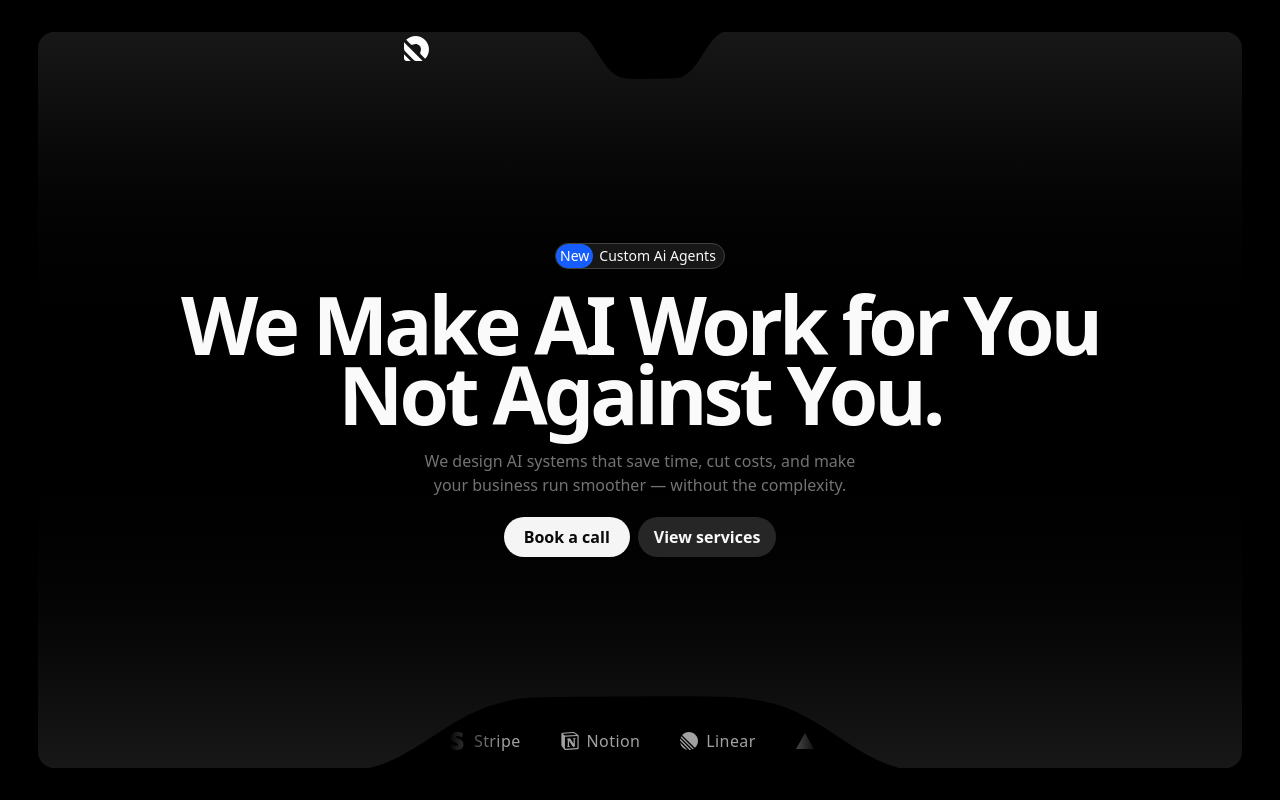
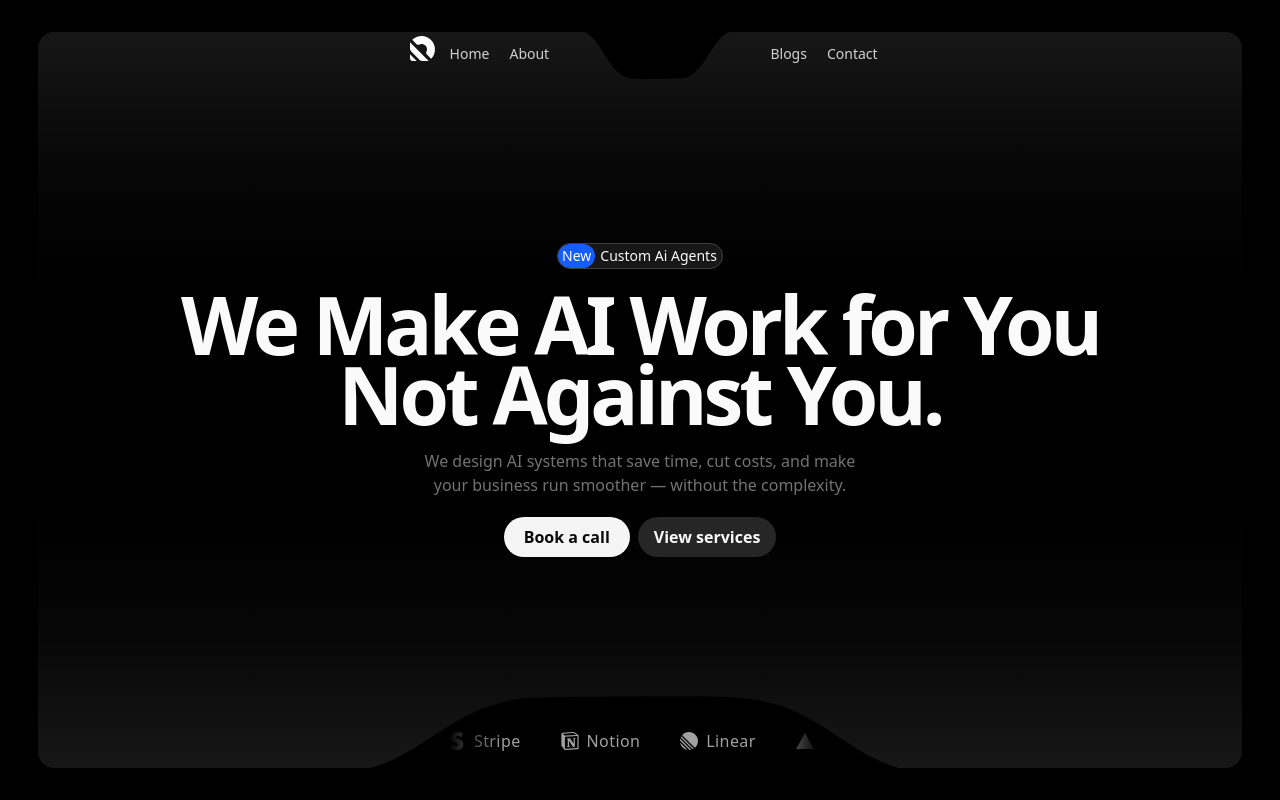
Before and after one commit to Nikhilqwert04/avix-main, a Next.js app: page / in a window 1280 px wide. Shown: the top 800 px of the page. Built offline with nearby package versions, Linux system fonts and the light colour scheme.

Commit message:
Enhance landing page with smooth scrolling and animations; add framer-motion and lenis dependencies. Update layout to include Navbar and SmoothScroll components for improved user experience.

```diff
--- a/app/layout.tsx
+++ b/app/layout.tsx
@@ -1,6 +1,8 @@
 import type { Metadata } from "next";
 import localFont from "next/font/local";
 import "./globals.css";
+import Navbar from "@/components/landing/Navbar";
+import SmoothScroll from "@/components/SmoothScroll";
 
 const interDisplay = localFont({
   src: [
@@ -113,7 +115,12 @@ export default function RootLayout({
       lang="en"
       className={`${interDisplay.variable} h-full bg-black text-neutral-50 antialiased`}
     >
-      <body className="flex min-h-full flex-col">{children}</body>
+      <body className="flex min-h-full flex-col">
+        <SmoothScroll>
+          <Navbar />
+          {children}
+        </SmoothScroll>
+      </body>
     </html>
   );
 }
--- a/app/page.tsx
+++ b/app/page.tsx
@@ -5,11 +5,15 @@ import React from "react";
 
 const page = () => {
   return (
-    <div className="relative flex h-screen w-screen flex-col items-center">
-      <Navbar />
-      <Landing />
-      <div className="relative">
-        <Footer />
+    <div className="flex h-screen w-screen flex-col">
+      <div className="flex min-h-screen min-w-[93vw] flex-col items-center">
+        <Landing />
+        <div className="relative">
+          <Footer />
+        </div>
+      </div>
+      <div className="flex min-h-screen min-w-screen items-center justify-center text-8xl">
+        Under Work
       </div>
     </div>
   );
--- /dev/null
+++ b/components/SmoothScroll.tsx
@@ -0,0 +1,28 @@
+"use client";
+
+import Lenis from "lenis";
+import { useEffect } from "react";
+
+export default function SmoothScroll({
+  children,
+}: {
+  children: React.ReactNode;
+}) {
+  useEffect(() => {
+    const lenis = new Lenis({
+      duration: 2,
+      easing: (t) => Math.min(1, 1.001 - Math.pow(2, -10 * t)),
+    });
+
+    function raf(time: number) {
+      lenis.raf(time);
+      requestAnimationFrame(raf);
+    }
+
+    requestAnimationFrame(raf);
+
+    return () => lenis.destroy();
+  }, []);
+
+  return <>{children}</>;
+}
--- a/components/contact/Main.tsx
+++ b/components/contact/Main.tsx
@@ -5,7 +5,7 @@ import LowerDiv from "./LowerDiv";
 
 function main() {
   return (
-    <div className="mt-44 flex w-full flex-col items-center overflow-x-hidden">
+    <div className="mt-30 mb-10 flex w-full flex-col items-center overflow-x-hidden">
       <UpperHeading />
       <LowerDiv />
     </div>
--- a/components/landing/Landing.tsx
+++ b/components/landing/Landing.tsx
@@ -1,39 +1,79 @@
+"use client";
+
 import Link from "next/link";
-import React from "react";
+import { motion } from "framer-motion";
+
+const ease = [0, 0, 0.2, 1] as const;
 
 const Landing = () => {
   return (
     <div className="relative m-8 flex h-full min-w-[94vw] flex-col items-center justify-center gap-5 overflow-hidden rounded-2xl bg-linear-to-b from-neutral-900 via-black to-neutral-900">
-      <div className="flex items-center gap-1.5 rounded-full border border-neutral-700 bg-neutral-900 pr-2 text-sm">
-        <span className="rounded-full bg-blue-600 px-1 py-0.5 text-white">
+      {/* Badge expands from "New" → full text */}
+      <motion.div
+        className="pr flex items-center overflow-hidden rounded-full border border-neutral-700 bg-neutral-900 text-sm"
+        initial={{ opacity: 0, y: 40 }}
+        animate={{ opacity: 1, y: 0 }}
+        transition={{ duration: 0.6, ease }}
+      >
+        <span className="shrink-0 rounded-full bg-blue-600 px-1 py-0.5 text-white">
           New
-        </span>{" "}
-        Custom Ai Agents
-      </div>
-      <div className="text-center leading-[70px] font-semibold">
+        </span>
+        <motion.span
+          className="block overflow-hidden whitespace-nowrap"
+          initial={{ maxWidth: 0, opacity: 0 }}
+          animate={{
+            maxWidth: 160,
+            opacity: 1,
+            paddingLeft: 5,
+            paddingRight: 5,
+          }}
+          transition={{ duration: 0.5, ease, delay: 0.7 }}
+        >
+          Custom Ai Agents
+        </motion.span>
+      </motion.div>
+
+      <motion.div
+        className="text-center leading-[70px] font-semibold"
+        initial={{ opacity: 0, y: 40 }}
+        animate={{ opacity: 1, y: 0 }}
+        transition={{ duration: 0.6, ease, delay: 0.15 }}
+      >
         <h1 className="text-[80px] tracking-tighter">
           We Make AI Work for You
         </h1>
         <h1 className="text-[80px] tracking-tighter">Not Against You.</h1>
-      </div>
-      <span className="max-w-md text-center text-neutral-500">
+      </motion.div>
+
+      <motion.span
+        className="max-w-md text-center text-neutral-500"
+        initial={{ opacity: 0, y: 40 }}
+        animate={{ opacity: 1, y: 0 }}
+        transition={{ duration: 0.6, ease, delay: 0.3 }}
+      >
         We design AI systems that save time, cut costs, and make your business
         run smoother — without the complexity.
-      </span>
-      <div className="flex items-center gap-2">
+      </motion.span>
+
+      <motion.div
+        className="flex items-center gap-2"
+        initial={{ opacity: 0, y: 40 }}
+        animate={{ opacity: 1, y: 0 }}
+        transition={{ duration: 0.6, ease, delay: 0.45 }}
+      >
         <Link
-          className="rounded-full bg-neutral-100 px-5 py-2 font-semibold text-neutral-950 transition-colors duration-200 ease-in hover:bg-neutral-300"
+          className="rounded-full bg-neutral-100 px-5 py-2 font-semibold text-neutral-950 transition-colors duration-200 ease-in hover:bg-neutral-400"
           href={"#"}
         >
           Book a call
         </Link>
         <Link
-          className="rounded-full bg-neutral-800 px-4 py-2 font-semibold text-neutral-50"
+          className="rounded-full bg-neutral-800 px-4 py-2 font-semibold text-neutral-50 transition-colors duration-200 ease-in hover:bg-neutral-900"
           href={"#"}
         >
           View services
         </Link>
-      </div>
+      </motion.div>
     </div>
   );
 };
--- a/components/landing/Navbar.tsx
+++ b/components/landing/Navbar.tsx
@@ -1,3 +1,4 @@
+import Link from "next/link";
 import React from "react";
 import {
   SiStripe,
@@ -19,8 +20,8 @@ const companies = [
 
 const Navbar = () => {
   return (
-    <div className="left-[33 vw] absolute -top-1 z-99 hidden cursor-pointer sm:block">
-      <div className="scale-x-[0.52] transition-transform duration-300 ease-in-out hover:scale-x-[2]">
+    <div className="group absolute -top-1 left-[32vw] z-99 hidden cursor-pointer sm:block">
+      <div className="scale-x-[0.52] transition-transform duration-300 ease-in-out">
         <svg
           xmlns="http://www.w3.org/2000/svg"
           width="472"
@@ -33,6 +34,39 @@ const Navbar = () => {
           />
         </svg>
       </div>
+      <div className="absolute top-12 left-10 flex gap-5">
+        <Link
+          href={"/"}
+          className="group/link relative text-sm font-medium text-white/80 transition-colors duration-200 hover:text-white"
+        >
+          Home
+          <span className="absolute -bottom-0.5 left-0 h-px w-0 bg-white transition-all duration-300 group-hover/link:w-full" />
+        </Link>
+        <Link
+          href={"#"}
+          className="group/link relative text-sm font-medium text-white/80 transition-colors duration-200 hover:text-white"
+        >
+          About
+          <span className="absolute -bottom-0.5 left-0 h-px w-0 bg-white transition-all duration-300 group-hover/link:w-full" />
+        </Link>
+      </div>
+      <div className="absolute top-12 right-1 flex gap-5">
+        <Link
+          href={"#"}
+          className="group/link relative text-sm font-medium text-white/80 transition-colors duration-200 hover:text-white"
+        >
+          Blogs
+          <span className="absolute -bottom-0.5 left-0 h-px w-0 bg-white transition-all duration-300 group-hover/link:w-full" />
+        </Link>
+        <Link
+          href={"/contact"}
+          className="group/link relative text-sm font-medium text-white/80 transition-colors duration-200 hover:text-white"
+        >
+          Contact
+          <span className="absolute -bottom-0.5 left-0 h-px w-0 bg-white transition-all duration-300 group-hover/link:w-full" />
+        </Link>
+      </div>
+
       <div className="absolute top-10 left-[235]">
         <svg
           xmlns="http://www.w3.org/2000/svg"
@@ -59,7 +93,7 @@ const Navbar = () => {
 
 export const Footer = () => {
   return (
-    <div className="absolute -bottom-1 -left-50 z-99 mt-10 hidden sm:block">
+    <div className="absolute -bottom-1 -left-50 z-99 mt-10 hidden w-fit sm:block">
       <svg
         className="scale-x-[2] scale-y-160 rotate-180"
         xmlns="http://www.w3.org/2000/svg"
--- a/package.json
+++ b/package.json
@@ -19,6 +19,8 @@
     ]
   },
   "dependencies": {
+    "framer-motion": "^12.40.0",
+    "lenis": "^1.3.23",
     "next": "16.2.9",
     "react": "19.2.4",
     "react-dom": "19.2.4",
```
Also changed, not shown: 1 other file (tests, documents, lock files or other folders).
